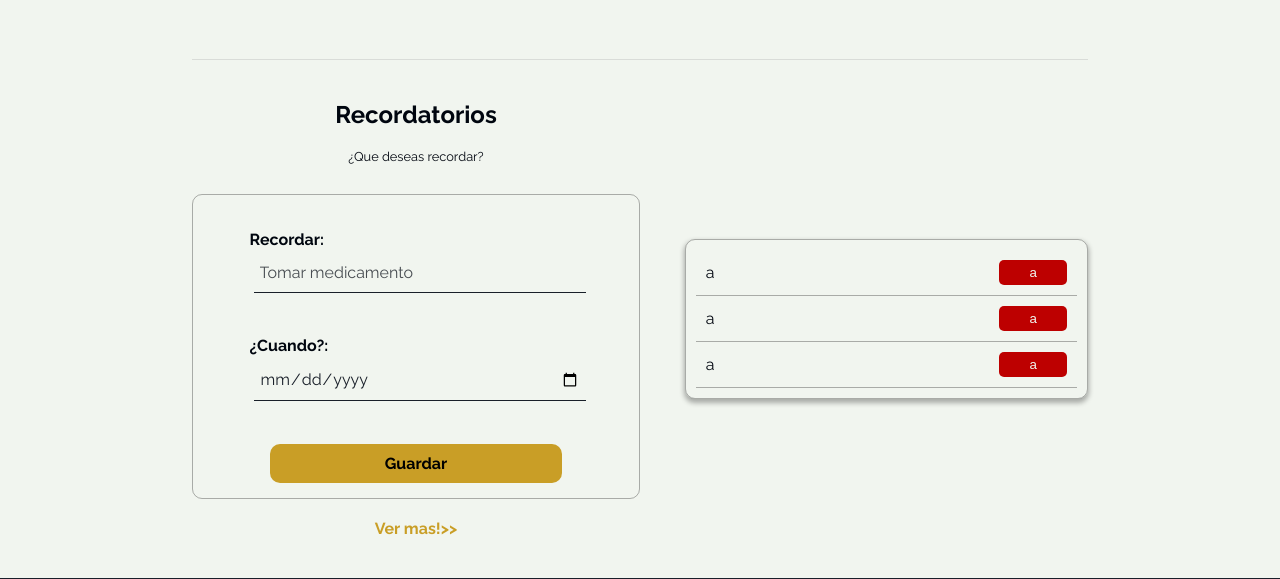
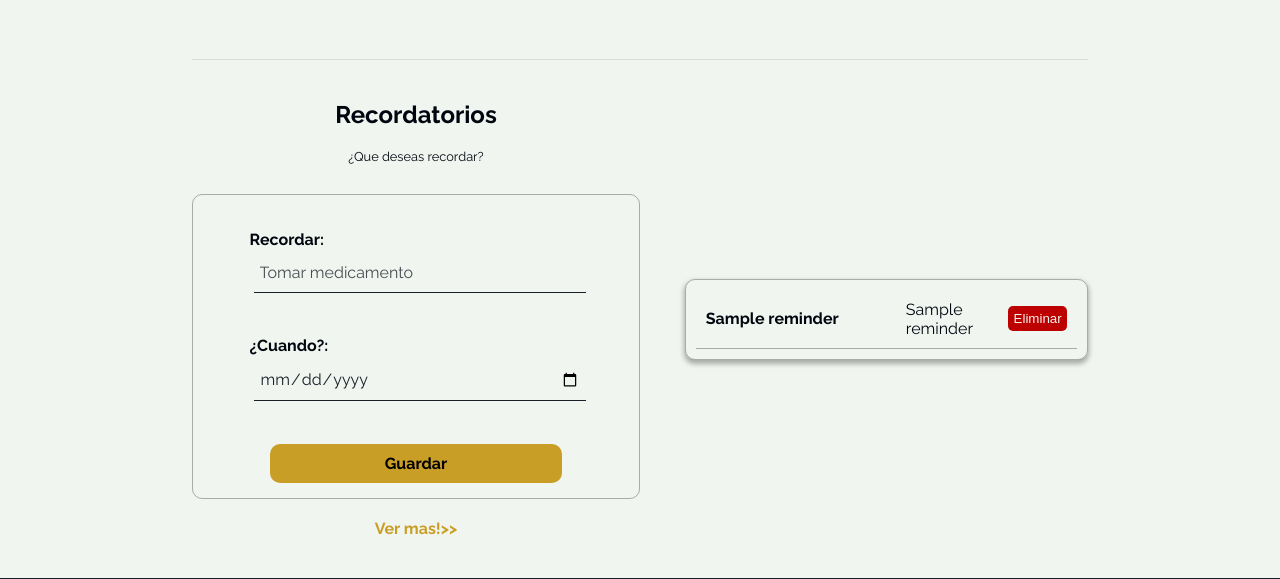
Before and after one commit to TimmyElTaco/CS50-final-project, a Python web app: template templates/index.html in a window 1280 px wide. Shown: the part 1744-2323 px from the top of the page. Run offline with Jinja, Linux system fonts and the light colour scheme; the template is opened without the code that fills it: most values are stand-ins (such as "Sample title", 1, 10 or a date in 2020); grey boxes marked "Sample" are stand-in pictures; some libraries are stand-ins or nearby versions.

Commit message:
Add the reminders to the home page
Add the reminders to the home page in the
back end and modify some styles

```diff
--- a/static/styles.css
+++ b/static/styles.css
@@ -475,12 +475,13 @@ section {
     gap: 5px;
 }
 
-.reminder span {
+.reminder span:first-child {
     overflow: hidden;
     text-overflow: ellipsis;
     white-space: nowrap;
     max-width: 100%;
-    flex: 5;
+    flex: 4;
+    font-weight: 700;
 }
 
 .reminder button {
@@ -491,6 +492,15 @@ section {
     border-radius: 5px;
     flex: 1;
     cursor: pointer;
+    transition: all 0.3s ease;
+}
+
+.reminder button:hover {
+    background-color: rgb(150, 0, 0);
+}
+
+.date-reminder {
+    flex: 2;
 }
 
 
@@ -690,6 +700,10 @@ div p a {
     #container-reminders {
         display: none;
     }
+
+    #container-form {
+        flex: 0 0 100%;
+    }
 }
 
 
--- a/templates/index.html
+++ b/templates/index.html
@@ -84,18 +84,27 @@
             </div>
             <div id="container-reminders">
                 <ul id="list-reminders">
+
+                    {% if not reminders %}
+
                     <li class="reminder">
-                        <span>a</span>
-                        <button>a</button>
+                        <span>No hay recordatorios, agrega uno!</span>
                     </li>
-                    <li class="reminder">
-                        <span>a</span>
-                        <button>a</button>
-                    </li>
-                    <li class="reminder">
-                        <span>a</span>
-                        <button>a</button>
-                    </li>
+
+                    {% else %}
+
+                        {% for reminder in reminders %}
+
+                            <li class="reminder">
+                                <span>{{ reminder[1] }}</span>
+                                <span class="date-reminder">{{ reminder[2] }}</span>
+                                <button>Eliminar</button>
+                            </li>
+
+                        {% endfor %}
+
+                    {% endif %}
+
                 </ul>
             </div>
         </section>
```
Also changed, not shown: app.py (+28 -2 lines), edad-de-oro.db, 3 other files.
